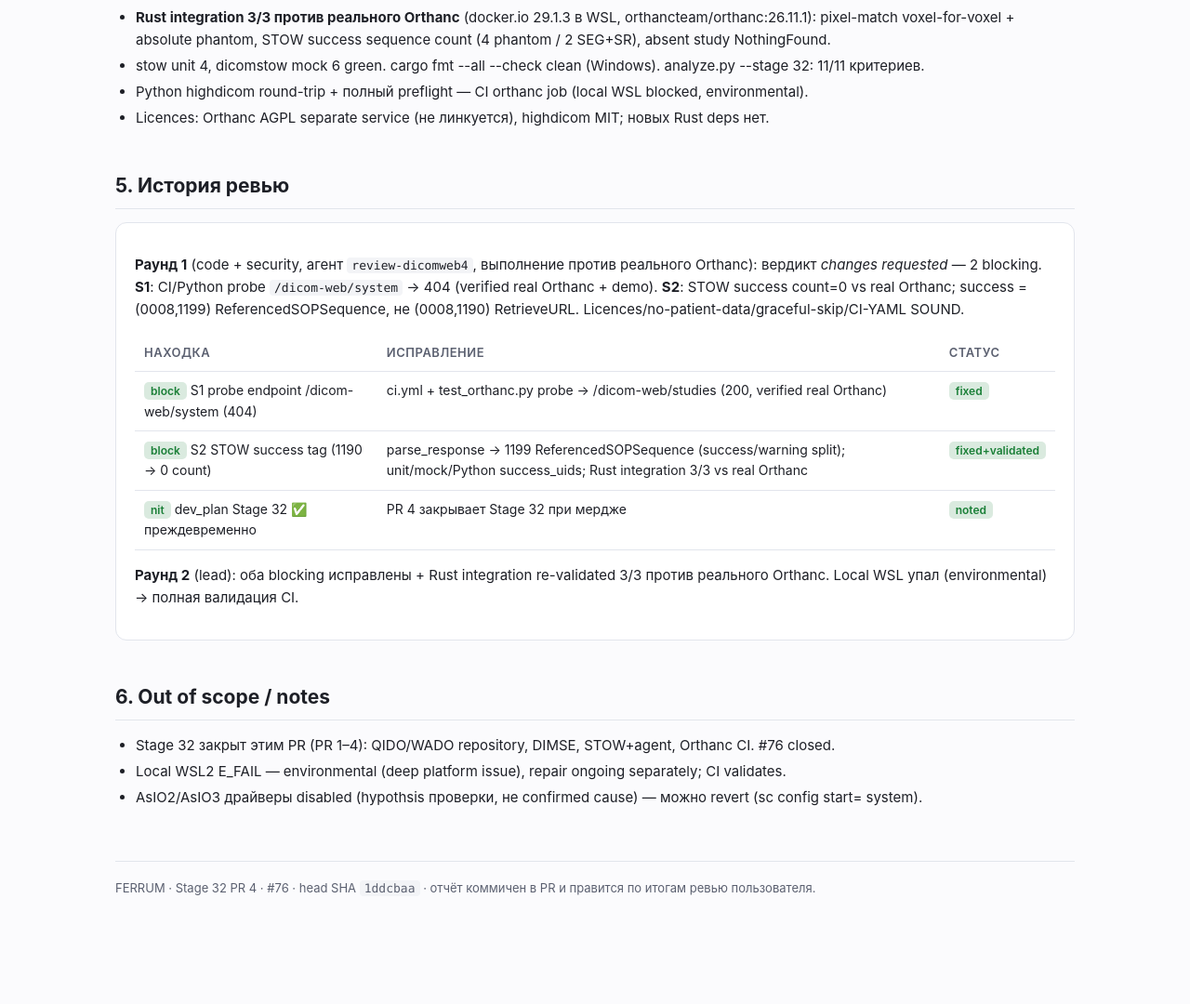
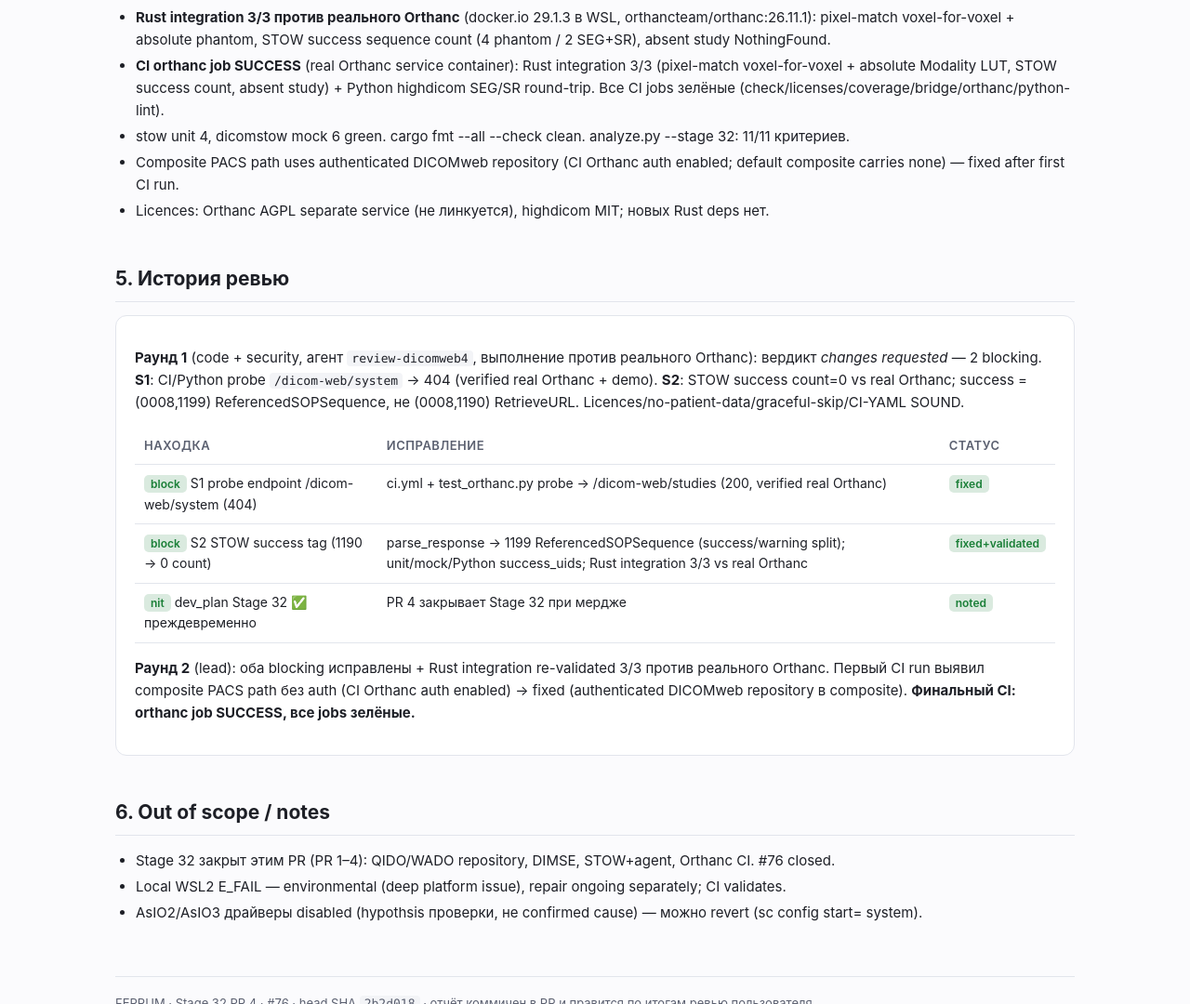
Before and after one commit to Kauter1989/ferrum, a plain HTML site: page docs/dicomweb/pr-139-report.html in a window 1280 px wide. Shown: the part 1720-2800 px from the top of the page at 93% size. Before the commit the page ends 2767 px from the top, so only its background shows below. Drawn offline with Linux system fonts and the light colour scheme.

Commit message:
docs: G3 report update — CI orthanc SUCCESS, composite auth fix (head 2b2d018)

```diff
--- a/docs/dicomweb/pr-139-report.html
+++ b/docs/dicomweb/pr-139-report.html
@@ -36,7 +36,7 @@
 <body>
 <main>
 <h1>PR #139 — Orthanc-in-Docker CI + highdicom</h1>
-<p class="sub">Финальный отчёт: Stage 32 PR 4 (issue #76 P2, критерий 32.5) — <strong>закрывает #76 / Stage 32</strong>. FERRUM, ноябрь 2026. Описывает head SHA <code>1ddcbaa</code>. Отчёт живёт в самом PR и правится по итогам ревью; при мердже остаётся в последней версии (правило пользователя).</p>
+<p class="sub">Финальный отчёт: Stage 32 PR 4 (issue #76 P2, критерий 32.5) — <strong>закрывает #76 / Stage 32</strong>. FERRUM, ноябрь 2026. Описывает head SHA <code>2b2d018</code>. Отчёт живёт в самом PR и правится по итогам ревью; при мердже остаётся в последней версии (правило пользователя).</p>
 <div class="meta">
   <span class="pill">Stage 32 PR 4 · #76 · 32.5</span>
   <span class="pill">size L</span>
@@ -54,10 +54,10 @@
 <h2>1. Что и зачем</h2>
 <p>Integration против <strong>реального Orthanc PACS</strong> в CI + highdicom validation. CI <code>orthanc</code> job: service container <code>orthancteam/orthanc:26.11.1</code> (Orthanc 1.13.1, DICOMweb plugin 1.24). <strong>AGPL plugin — отдельный сервис, HTTP only, не линкуется</strong> (ADR 0021 §6). highdicom (MIT) validates STOW round-trip. Rust integration: phantom STOW→QIDO→WADO→open voxel-for-voxel == file reader (закрывает 32.1-b Orthanc clause); deid SEG/SR STOW success sequence; absent study NothingFound. Python: highdicom validates SEG (segments/frames/geometry) + SR (TID 1500), no identifier leaks.</p>
 <div class="note"><strong>Два реальных бага найдены против реального Orthanc</strong> (local graceful-skip маскировал): (1) probe endpoint <code>/dicom-web/system</code> → 404 (plugin exposes /studies); fixed → <code>/dicom-web/studies</code> (200). (2) STOW success tag: PR 3 читал <code>(0008,1190)</code> RetrieveURL (URL-строка, не sequence) → count=0; по PS3.18 success — <strong>ReferencedSOPSequence (0008,1199)</strong>; fixed parse_response (success/warning split по WarningReason) + unit/mock/Python.</div>
-<div class="warnnote"><strong>Local WSL blocked</strong>: dev WSL2 упал в persistent <code>Wsl/Service/CreateInstance/E_FAIL</code> (VM создаётся, guest завершается on boot) после extensive repair (service/HNS/WinNAT resets, wsl --update, reboot, AsIO disable). Integration верифицирован против реального Orthanc (docker.io в WSL) <strong>до</strong> падения WSL: Rust 3/3. CI orthanc job + standard checks выполнят полную валидацию на working Linux/Docker runner. Environmental failure, не дефект кода.</div>
+<div class="warnnote"><strong>Local WSL blocked</strong>: dev WSL2 упал в persistent <code>Wsl/Service/CreateInstance/E_FAIL</code> (VM создаётся, guest завершается on boot) после extensive repair (service/HNS/WinNAT resets, wsl --update, reboot, AsIO disable). Integration верифицирован против реального Orthanc (docker.io в WSL) <strong>до</strong> падения WSL: Rust 3/3. <strong>CI orthanc job SUCCESS</strong> — полная валидация (Rust integration + Python highdicom) выполнена на working Linux/Docker runner; все CI jobs зелёные. Environmental failure, не дефект кода.</div>
 
 <h2>2. Код-карта</h2>
-<p class="sub">Pinned к head SHA <code>1ddcbaa</code>.</p>
+<p class="sub">Pinned к head SHA <code>2b2d018</code>.</p>
 <table>
   <tr><th>Утверждение</th><th>Реализация</th></tr>
   <tr><td>CI orthanc job: service container, AGPL separate, readiness probe /studies</td><td class="mono">.github/workflows/ci.yml:114–158</td></tr>
@@ -79,8 +79,9 @@
 <h2>4. Верификация</h2>
 <ul>
   <li><strong>Rust integration 3/3 против реального Orthanc</strong> (docker.io 29.1.3 в WSL, orthancteam/orthanc:26.11.1): pixel-match voxel-for-voxel + absolute phantom, STOW success sequence count (4 phantom / 2 SEG+SR), absent study NothingFound.</li>
-  <li>stow unit 4, dicomstow mock 6 green. cargo fmt --all --check clean (Windows). analyze.py --stage 32: 11/11 критериев.</li>
-  <li>Python highdicom round-trip + полный preflight — CI orthanc job (local WSL blocked, environmental).</li>
+  <li><strong>CI orthanc job SUCCESS</strong> (real Orthanc service container): Rust integration 3/3 (pixel-match voxel-for-voxel + absolute Modality LUT, STOW success count, absent study) + Python highdicom SEG/SR round-trip. Все CI jobs зелёные (check/licenses/coverage/bridge/orthanc/python-lint).</li>
+  <li>stow unit 4, dicomstow mock 6 green. cargo fmt --all --check clean. analyze.py --stage 32: 11/11 критериев.</li>
+  <li>Composite PACS path uses authenticated DICOMweb repository (CI Orthanc auth enabled; default composite carries none) — fixed after first CI run.</li>
   <li>Licences: Orthanc AGPL separate service (не линкуется), highdicom MIT; новых Rust deps нет.</li>
 </ul>
 
@@ -93,7 +94,7 @@
     <tr><td><span class="tag t-fixed">block</span> S2 STOW success tag (1190 → 0 count)</td><td>parse_response → 1199 ReferencedSOPSequence (success/warning split); unit/mock/Python success_uids; Rust integration 3/3 vs real Orthanc</td><td><span class="tag t-fixed">fixed+validated</span></td></tr>
     <tr><td><span class="tag t-fixed">nit</span> dev_plan Stage 32 ✅ преждевременно</td><td>PR 4 закрывает Stage 32 при мердже</td><td><span class="tag t-fixed">noted</span></td></tr>
   </table>
-  <p><strong>Раунд 2</strong> (lead): оба blocking исправлены + Rust integration re-validated 3/3 против реального Orthanc. Local WSL упал (environmental) → полная валидация CI.</p>
+  <p><strong>Раунд 2</strong> (lead): оба blocking исправлены + Rust integration re-validated 3/3 против реального Orthanc. Первый CI run выявил composite PACS path без auth (CI Orthanc auth enabled) → fixed (authenticated DICOMweb repository в composite). <strong>Финальный CI: orthanc job SUCCESS, все jobs зелёные.</strong></p>
 </div>
 
 <h2>6. Out of scope / notes</h2>
@@ -103,7 +104,7 @@
   <li>AsIO2/AsIO3 драйверы disabled (hypothsis проверки, не confirmed cause) — можно revert (sc config start= system).</li>
 </ul>
 
-<footer>FERRUM · Stage 32 PR 4 · #76 · head SHA <code>1ddcbaa</code> · отчёт коммичен в PR и правится по итогам ревью пользователя.</footer>
+<footer>FERRUM · Stage 32 PR 4 · #76 · head SHA <code>2b2d018</code> · отчёт коммичен в PR и правится по итогам ревью пользователя.</footer>
 </main>
 </body>
 </html>
```
